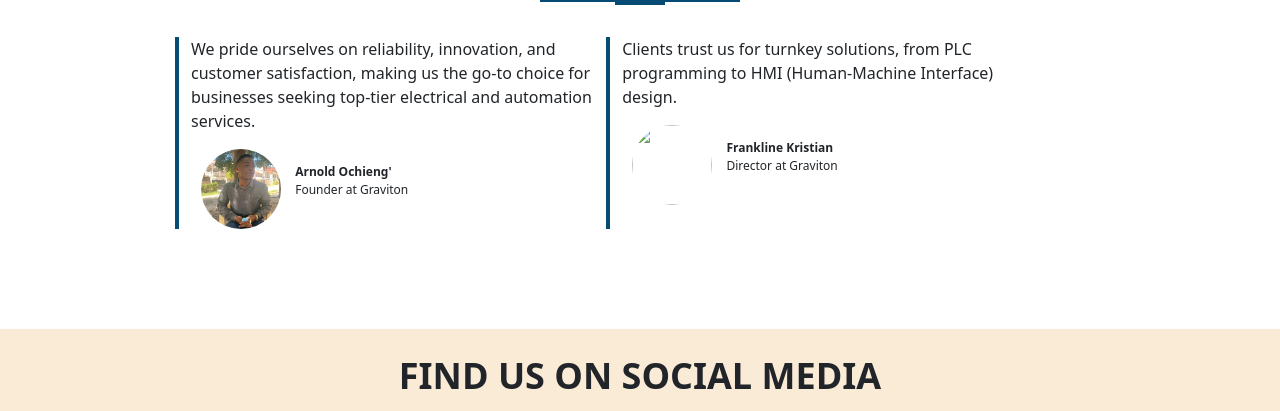
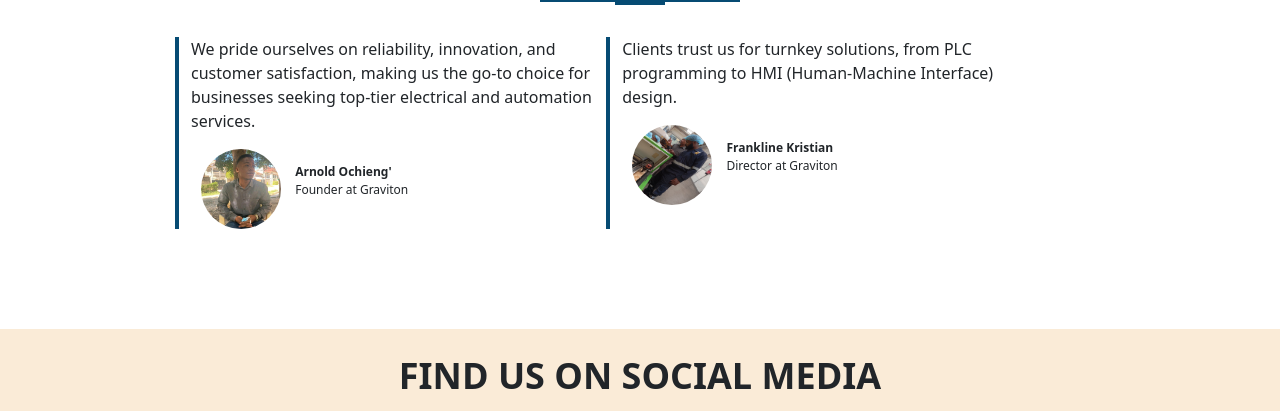
Before and after one commit to Arnol15/Graviton, a plain HTML site: page index.html in a window 1280 px wide. Shown: the part 1980-2391 px from the top of the page. Drawn offline with nearby package versions, Linux system fonts and the light colour scheme.

Commit message:
Update index.html

```diff
--- a/index.html
+++ b/index.html
@@ -131,7 +131,7 @@
                 </div>
                 <div class="col-md-5 testimonials">
                     <P>Clients trust us for turnkey solutions, from PLC programming to HMI (Human-Machine Interface) design.</P>
-                    <img src="">
+                    <img src="1716380298123.jpeg">
                     <P class="user-details"><b>Frankline Kristian</b><br>Director at Graviton</P>
                 </div>
             </div>
```
